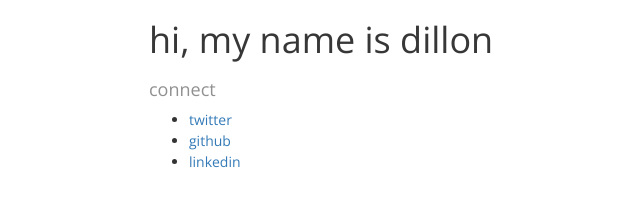
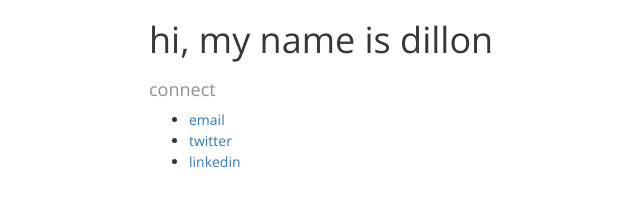
Before and after one commit to dillonforrest/dillonforrest.github.io, a plain HTML site: page index.html in a window 1280 px wide. Shown: the full height of the page, 231-871 px from the left. Drawn offline with nearby package versions, Linux system fonts and the light colour scheme.

Commit message:
remove github, add email

```diff
--- a/index.html
+++ b/index.html
@@ -56,8 +56,8 @@
         <div class="col-xs-12">
           <h4 class="color-light-grey">connect</h4>
           <ul>
+            <li><a target="_blank" href="mailto:dillonforrest@gmail.com">email</a></li>
             <li><a target="_blank" href="https://twitter.com/dillonforrest">twitter</a></li>
-            <li><a target="_blank" href="https://github.com/dillonforrest">github</a></li>
             <li><a target="_blank" href="https://www.linkedin.com/in/dillonforrest">linkedin</a></li>
           </ul>
         </div>
```
